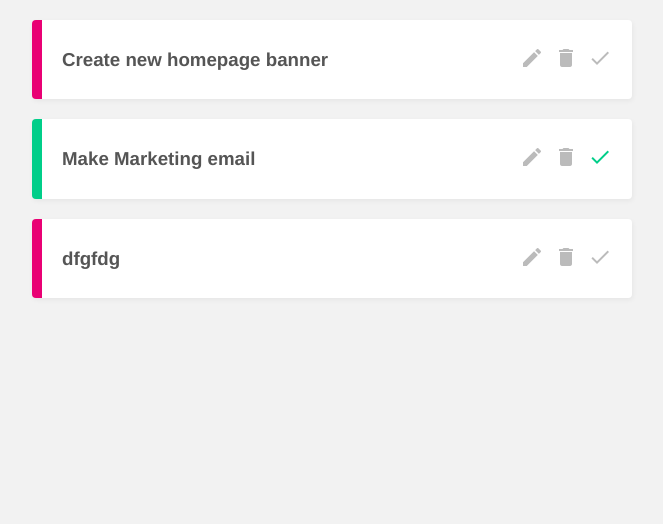
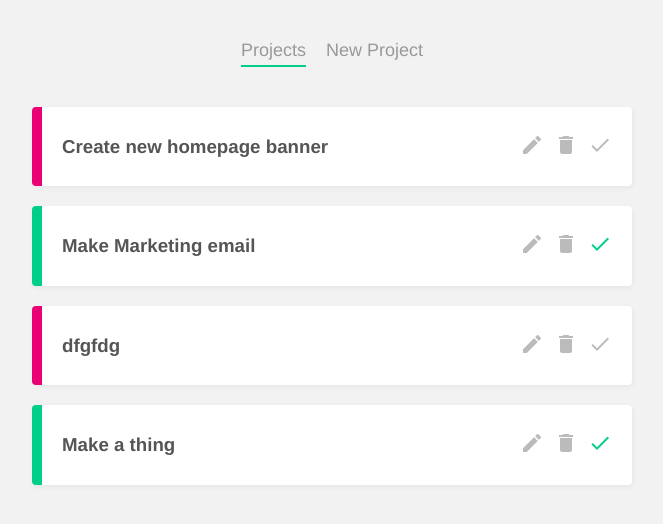
Before and after one commit to candelariajr/project-planner, a Vue app: page / in a window 1280 px wide. Shown: the top 524 px of the page, without its empty margins (308-971 px from the left). Built offline with nearby package versions, Linux system fonts and the light colour scheme; data requests are answered from the project's data file.

Commit message:
Added navbar and updated CSS

```diff
--- a/data/db.json
+++ b/data/db.json
@@ -17,6 +17,12 @@
       "details": "dfgdfg",
       "complete": false,
       "id": 5
+    },
+    {
+      "title": "Make a thing",
+      "details": "Thing with stuff and things",
+      "complete": true,
+      "id": 6
     }
   ]
 }
--- a/src/App.vue
+++ b/src/App.vue
@@ -1,9 +1,19 @@
+<!-- This is the root as defined by main.js -->
 <template>
+  <Nav />
   <router-view/>
 </template>
+<script>
+import Nav from "@/components/Nav";
 
+export default{
+  components: {Nav}
+}
+
+</script>
 <style>
 /*Added basic CSS to general app*/
+/*Global styles*/
 body{
   background-color: #f2f2f2;
 }
@@ -16,4 +26,9 @@ body{
   margin: 0 auto;
   color: #555;
 }
+
+*{
+  /* webapps shouldn't allow you to highlight things */
+  user-select: none;
+}
 </style>
--- /dev/null
+++ b/src/components/Nav.vue
@@ -0,0 +1,32 @@
+<template>
+  <nav class="main-nav">
+    <!-- Link to routes by name instead of hard-wired hyperlink-->
+    <!-- Note: when Vue outputs these to the DOM, they are anchor tags-->
+    <router-link :to="{name: 'Home'}">Projects</router-link>
+    <router-link :to="{name: 'AddProject'}">New Project</router-link>
+  </nav>
+</template>
+
+<script>
+export default {
+name: "Nav"
+}
+</script>
+
+<style scoped>
+.main-nav{
+  text-align: center;
+  margin: 40px auto;
+}
+.main-nav a {
+  display: inline-block;
+  text-decoration: none;
+  margin: 0 10px;
+  color: #999;
+  font-size: 18px;
+}
+a.router-link-active{
+  border-bottom: 2px solid #00ce89;
+  padding-bottom: 4px;
+}
+</style>
--- a/src/main.js
+++ b/src/main.js
@@ -1,5 +1,9 @@
 import { createApp } from 'vue'
 import App from './App.vue'
 import router from './router'
-
+console.log("MAIN.JS!!");
 createApp(App).use(router).mount('#app')
+// Import the ability to createApp (make a new Vue instance)
+// Get the root/common container called 'App'
+// Import the router (specifying the different routes as well as the base route)
+// Render the app in the mounting container in index.html
--- a/src/router/index.js
+++ b/src/router/index.js
@@ -4,6 +4,8 @@ import AddProject from "@/views/AddProject";
 
 const routes = [
   {
+    //on loading the app this is where the first place directs to.
+    //Note: It loads App.vue THEN Home.
     path: '/',
     name: 'Home',
     component: Home
--- a/src/views/Home.vue
+++ b/src/views/Home.vue
@@ -57,9 +57,5 @@ export default {
 }
 </script>
 <style>
-/*Global styles*/
-*{
-  /* webapps shouldn't allow you to highlight things */
-  user-select: none;
-}
+
 </style>
```
